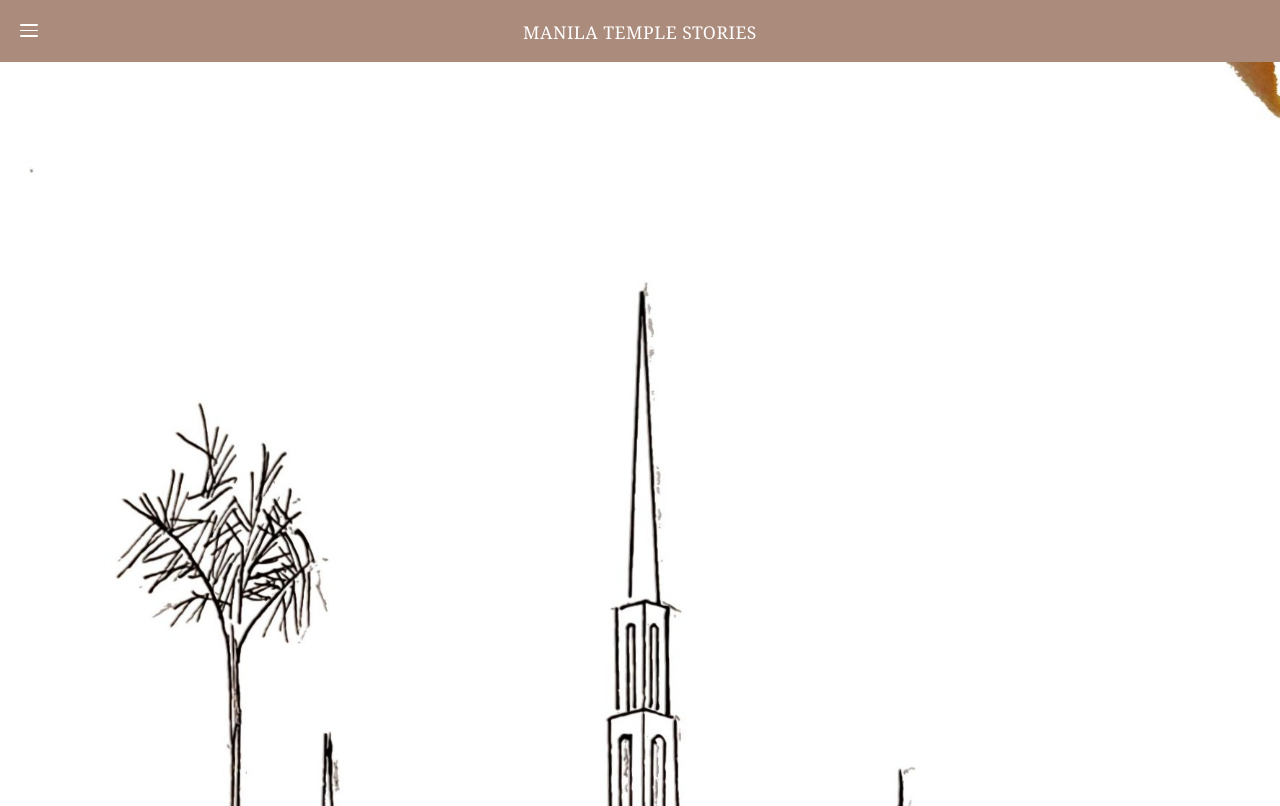
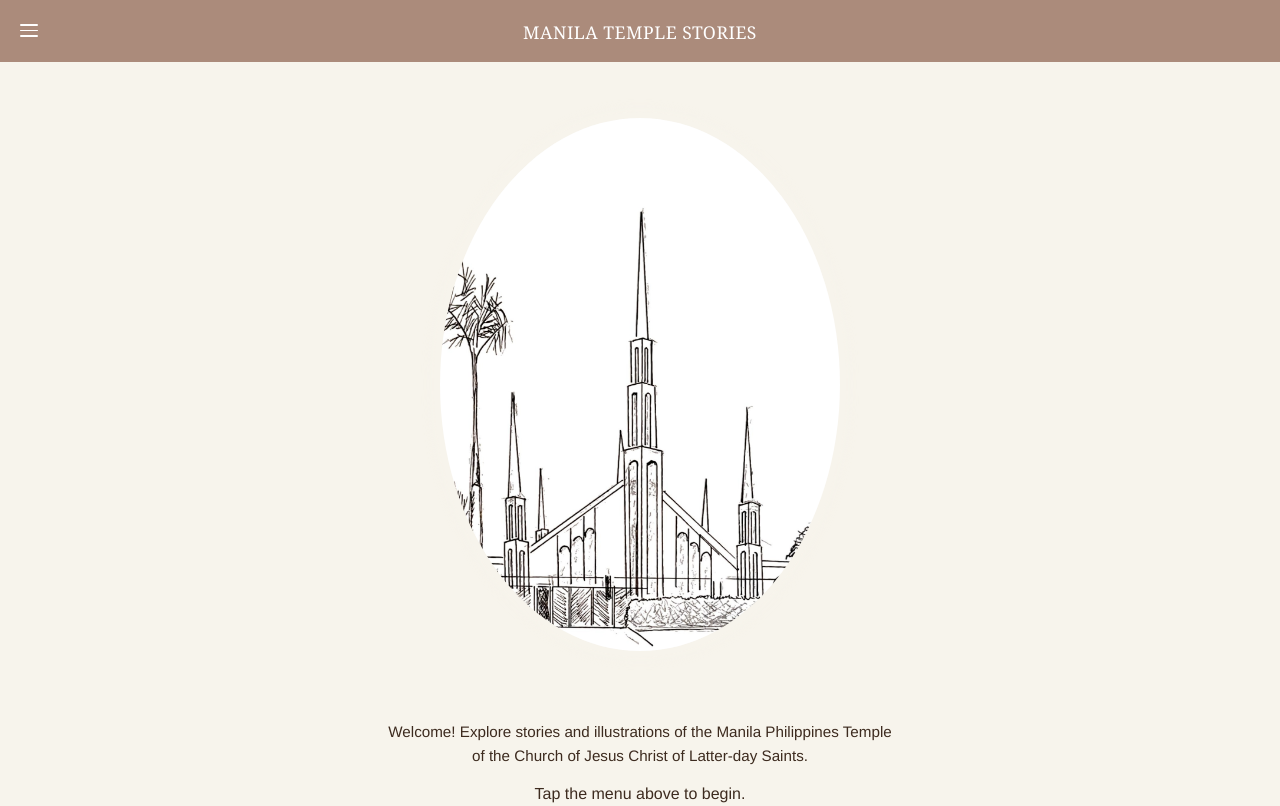
Before and after one commit to seoulkoreatempleart/manila, a plain HTML site: page index.html in a window 1280 px wide. Shown: the top 806 px of the page. Drawn offline with Linux system fonts and the light colour scheme.

Commit message:
Update index.html
Changed div class to match css and removed inline style

```diff
--- a/index.html
+++ b/index.html
@@ -269,8 +269,8 @@
 </header>
 
 <main>
-<div class="hero-frame">
-  <img src="images/manila_temple_mtc.jpg" alt="Manila Philippines Temple as seen from across the street from the MTC" style="width: 100%; height: 100%; object-fit: cover;">
+<div class="hero">
+  <img src="images/manila_temple_mtc.jpg" alt="Manila Philippines Temple as seen from across the street from the MTC">
 </div>
 
 <section class="intro">
```
